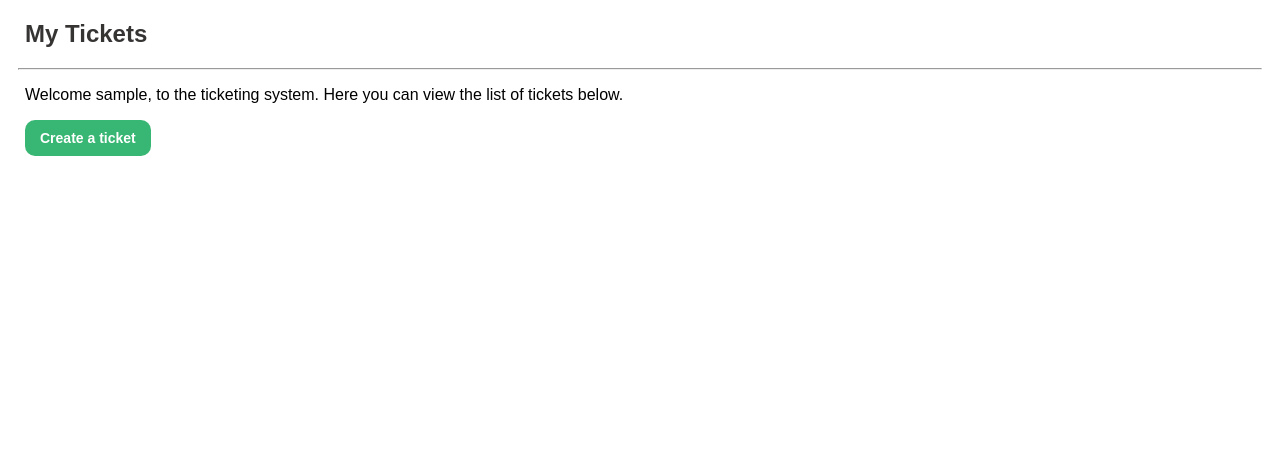
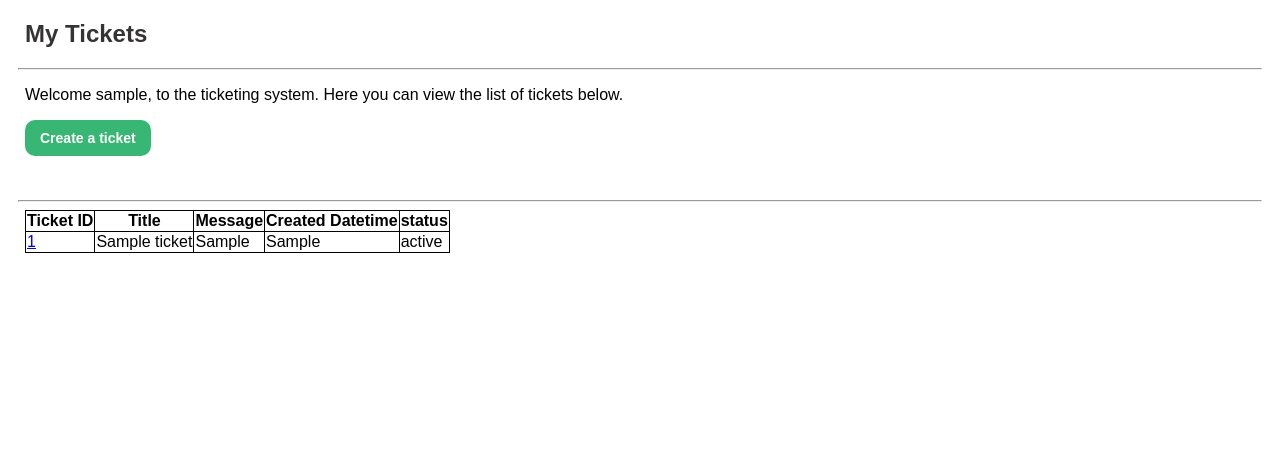
Before and after one commit to JonathanH94/ticket_system, a PHP site: page / in a window 1280 px wide. Shown: the part 48-500 px from the top of the page. Run offline with PHP 8.4, Linux system fonts and the light colour scheme; the visitor is signed in with stand-in values (Sample User, id 1); tables that the repository leaves empty or names only in its code hold one stand-in row (values such as "Sample post"); a stand-in replaces the project's code that opens the database connection.

Commit message:
Created the PHP logic to retrieve a list of the users submitted tickets. Also created the PHP logic to view a single ticket. Page created to view the single ticket. Updated areas missing the 'htmlspecialchars' such as the $error_msg. CSS updates.

```diff
--- a/index.php
+++ b/index.php
@@ -1,6 +1,7 @@
 <?php
 require('header.php');
 require('session_message.php');
+require('select_tickets.php');
 
 ?>
 
@@ -10,14 +11,42 @@ require('session_message.php');
 
     <hr/>
 
-    <p class="p">Welcome <?= $_SESSION['login'] ?>, to the ticketing system. Here you can view the list of tickets below.</p>
+    <p class="p">Welcome <?= htmlspecialchars($_SESSION['login']) ?>, to the ticketing system. Here you can view the list of tickets below.</p>
 
     <div>
         <a href="create_view.php" class="create_btn">Create a ticket</a>
 
-    </div>
+    </div><br><br>
 
+    <hr/>
+   <div>
+        <?php if(!empty($error_msg)) :?>
 
+            <label for="error"><?= htmlspecialchars($error_msg) ?></label>
+
+        <?php endif;?>
+        <table class="table">
+            <tr>
+                <th>Ticket ID</th>
+                <th>Title</th>
+                <th>Message</th>
+                <th>Created Datetime</th>
+                <th>status</th>
+
+            </tr>
+
+            <?php foreach($st_results as $st_result) : ?>
+
+            <tr>
+                <td> <a href="view_ticket.php?id=<?= $st_result['ticket_id']?>"><?= htmlspecialchars($st_result['ticket_id'])?></a></td>
+                <td><?= htmlspecialchars($st_result['title']) ?></td>
+                <td><?= htmlspecialchars($st_result['msg']) ?></td>
+                <td><?= htmlspecialchars($st_result['created']) ?></td>
+                <td><?= htmlspecialchars($st_result['status']) ?></td>
+            </tr>
+            <?php endforeach; ?>
+        </table>
+   </div>
 </div>
 
 <?php
--- /dev/null
+++ b/select_tickets.php
@@ -0,0 +1,12 @@
+<?php
+
+require('config.php');
+
+
+$select_tickets = $conn->prepare("SELECT ticket_id, title, msg, created, status FROM tickets WHERE user_id = :user_id ");
+$select_tickets->bindParam(':user_id', $_SESSION['user_id']);
+$select_tickets->execute();
+
+$st_results = $select_tickets->fetchAll(PDO::FETCH_ASSOC);
+
+?>
--- a/style.css
+++ b/style.css
@@ -63,6 +63,7 @@ h2{
 
 hr{
     width: 97%;
+    color: #000000;
 
 }
 
@@ -280,6 +281,59 @@ form label {
     color: #f8f5f5;
 }
 
+table, th, td {
+    border: 1px solid black;
+    border-collapse: collapse;
+    margin-left: 25px;
+}
+
+.view_ticket h2 {
+    margin-left: 25px;
+
+}
+
+.view_ticket h2 .open {
+    color: #38b673;
+}
+
+.view_ticket h2 .resolved {
+    color: #38b673;
+}
+
+.view_ticket h2 .closed {
+    color: #df1616;
+}
+
+.ticket_details {
+    margin-left: 25px;
+
+}
+
+.post-comment input[type="submit"] {
+    width: 15%;
+    margin-left: 25px;
+    padding: 5px;
+    background-color: #4CAF50;
+    border: none;
+    border-radius: 5px;
+    color: white;
+    font-size: 18px;
+    cursor: pointer;
+}
+
+.post-comment textarea {
+    width: 19%;
+    padding: 10px;
+    margin-bottom: 20px;
+    margin-left: 25px;
+    border: 1px solid #ccc;
+    border-radius: 5px;
+    box-sizing: border-box;
+    font-size: 16px;
+    height: 175px;
+    resize: vertical;
+}
+
 
 
 
```
Also changed, not shown: create_view.php (+3 -5 lines), view.php (added, +26 -0 lines), view_ticket.php (added, +50 -0 lines).
